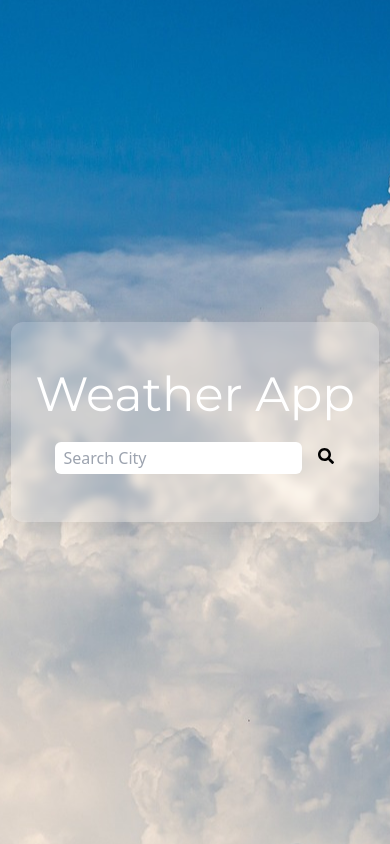
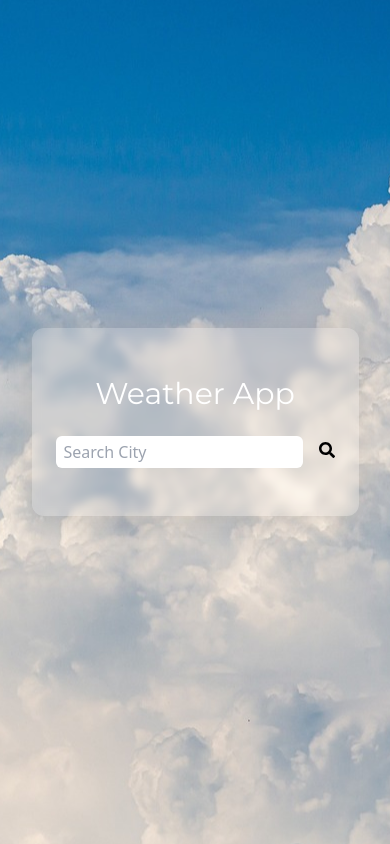
Before and after one commit to eobcre/weather-app, a React (Vite) app: page / in a window 390 px wide. Built offline with nearby package versions, Linux system fonts and the light colour scheme.

Commit message:
Text size changed

```diff
--- a/src/components/Title.tsx
+++ b/src/components/Title.tsx
@@ -2,7 +2,9 @@ const Title = () => {
   return (
     // JSX
     <div>
-      <p className='text-5xl text-white font-Montserrat py-6'>Weather App</p>
+      <p className='text-3xl text-white font-Montserrat py-6 md:text-5xl'>
+        Weather App
+      </p>
     </div>
   );
 };
```
